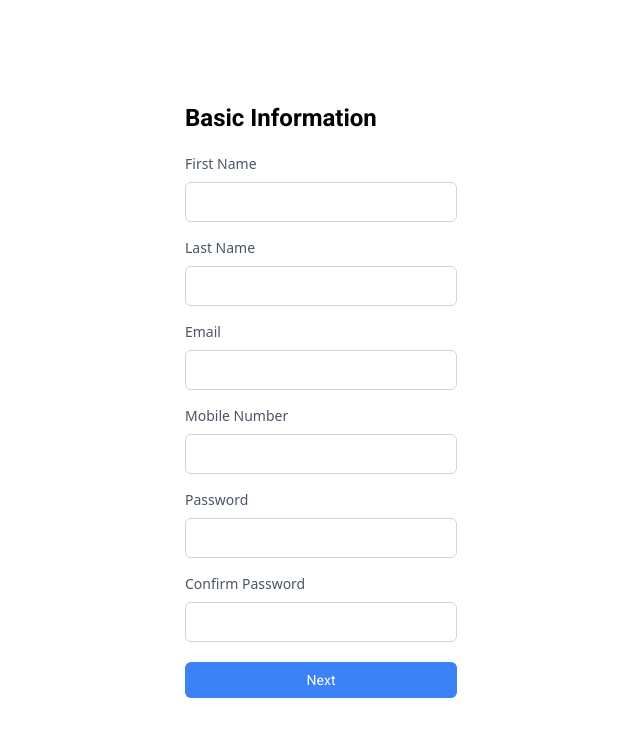
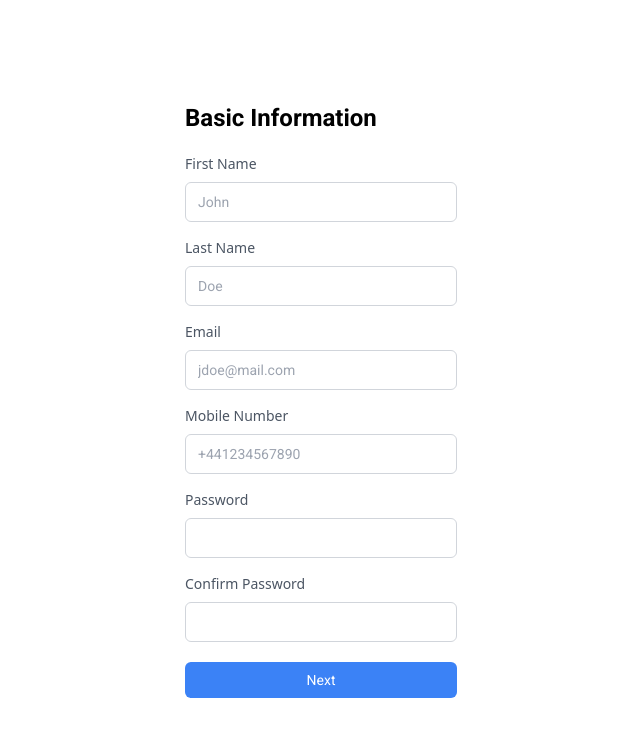
Before and after one commit to KhalidO121/wizard-form, a React (Vite) app: page / in a window 1280 px wide. Shown: the top 736 px of the page, without its empty margins (319-959 px from the left). Built offline with nearby package versions, Linux system fonts and the light colour scheme.

Commit message:
Updates and fixes

```diff
--- a/src/WizardForm/forms/FormOne/index.tsx
+++ b/src/WizardForm/forms/FormOne/index.tsx
@@ -7,18 +7,33 @@ import BaseForm from "../../../components/BaseForm";
 const FormOne = () => {
   const { triggerNextForm } = useContext(WizardFormContext);
 
+  const submitMethod = (data: object) => {
+    console.log(data);
+    triggerNextForm();
+  };
+
   return (
     <BaseForm
       formTitle="Basic Information"
       buttonTitle="Next"
-      submitMethod={triggerNextForm}
+      submitMethod={submitMethod}
     >
-      <TextField title="First Name" required maxLength={4} />
-      <TextField title="Last Name" required />
-      <TextField title="Email" required />
-      <TextField title="Mobile Number" required />
-      <TextField title="Password" required={false} />
-      <TextField title="Confirm Password" required={false} />
+      <TextField
+        label="First Name"
+        required
+        maxLength={60}
+        placeholder={"John"}
+      />
+      <TextField
+        label="Last Name"
+        required
+        maxLength={60}
+        placeholder={"Doe"}
+      />
+      <TextField label="Email" placeholder={"jdoe@mail.com"} required />
+      <TextField label="Mobile Number" required placeholder={"+441234567890"} />
+      <TextField label="Password" required={false} />
+      <TextField label="Confirm Password" required={false} />
     </BaseForm>
   );
 };
--- a/src/WizardForm/forms/FormThree/index.tsx
+++ b/src/WizardForm/forms/FormThree/index.tsx
@@ -12,9 +12,9 @@ const FormThree = () => {
       buttonTitle="Submit"
       submitMethod={triggerNextForm}
     >
-      <TextField title="Preferred Communications Methods" required={false} />
-      <TextField title="Marketing Preferences" required={false} />
-      <TextField title="Account Visibility" required={false} />
+      <TextField label="Preferred Communications Methods" required={false} />
+      <TextField label="Marketing Preferences" required={false} />
+      <TextField label="Account Visibility" required={false} />
     </BaseForm>
   );
 };
--- a/src/WizardForm/forms/FormTwo/index.tsx
+++ b/src/WizardForm/forms/FormTwo/index.tsx
@@ -12,13 +12,13 @@ const FormTwo = () => {
       buttonTitle="Next"
       submitMethod={triggerNextForm}
     >
-      <TextField title="Date of Birth" required />
-      <TextField title="Gender" required />
-      <TextField title="Country" required />
-      <TextField title="State/Province" required />
-      <TextField title="City" required />
-      <TextField title="Postal Code" required />
-      <TextField title="Profile Picture Upload" required={false} />
+      <TextField label="Date of Birth" required />
+      <TextField label="Gender" required />
+      <TextField label="Country" required />
+      <TextField label="State/Province" required />
+      <TextField label="City" required />
+      <TextField label="Postal Code" required />
+      <TextField label="Profile Picture Upload" required={false} />
     </BaseForm>
   );
 };
--- a/src/components/BaseForm/index.tsx
+++ b/src/components/BaseForm/index.tsx
@@ -1,5 +1,7 @@
 import { ReactNode } from "react";
 import { useForm, FormProvider } from "react-hook-form";
+import { yupResolver } from "@hookform/resolvers/yup";
+import * as yup from "yup";
 
 const BaseForm = ({
   children,
@@ -10,9 +12,18 @@ const BaseForm = ({
   children: ReactNode;
   formTitle: string;
   buttonTitle: string;
-  submitMethod: () => void;
+  submitMethod: (a: object) => void;
 }) => {
-  const methods = useForm({});
+  const schema = yup
+    .object({
+      firstName: yup.string().required(),
+      age: yup.number().positive().integer().required(),
+    })
+    .required();
+
+  const methods = useForm({
+    resolver: yupResolver(schema),
+  });
 
   return (
     <FormProvider {...methods}>
--- a/src/components/Fields/TextField/index.tsx
+++ b/src/components/Fields/TextField/index.tsx
@@ -1,12 +1,18 @@
 import { useFormContext } from "react-hook-form";
 
 type TextFieldProps = {
-  title: string;
+  label: string;
   required: boolean;
   maxLength?: number;
+  [key: string]: unknown;
 };
 
-const TextField = ({ title, required, maxLength = 5 }: TextFieldProps) => {
+const TextField = ({
+  label,
+  required,
+  maxLength = 100,
+  ...rest
+}: TextFieldProps) => {
   const {
     register,
     formState: { errors },
@@ -14,7 +20,7 @@ const TextField = ({ title, required, maxLength = 5 }: TextFieldProps) => {
 
   const validationRules = {
     ...(required && {
-      required: { value: true, message: `${title} is required` },
+      required: { value: true, message: `${label} is required` },
     }),
     ...(maxLength && {
       maxLength: { value: maxLength, message: `Max length is ${maxLength}` },
@@ -23,13 +29,14 @@ const TextField = ({ title, required, maxLength = 5 }: TextFieldProps) => {
 
   return (
     <div className="flex flex-col gap-2">
-      <p className="text-sm text-gray-600">{title}</p>
+      <label className="text-sm text-gray-600">{label}</label>
       <input
-        {...register(title, validationRules)}
         className="border-gray-300 p-3 font-roboto text-sm placeholder:font-roboto placeholder:text-sm border rounded-md h-10 w-full"
+        {...register(label, validationRules)}
+        {...rest}
       />
-      {errors[title] && (
-        <p className="text-red-600 text-sm">{`${errors[title].message}`}</p>
+      {errors[label] && (
+        <p className="text-red-600 text-sm">{`${errors[label].message}`}</p>
       )}
     </div>
   );
```
